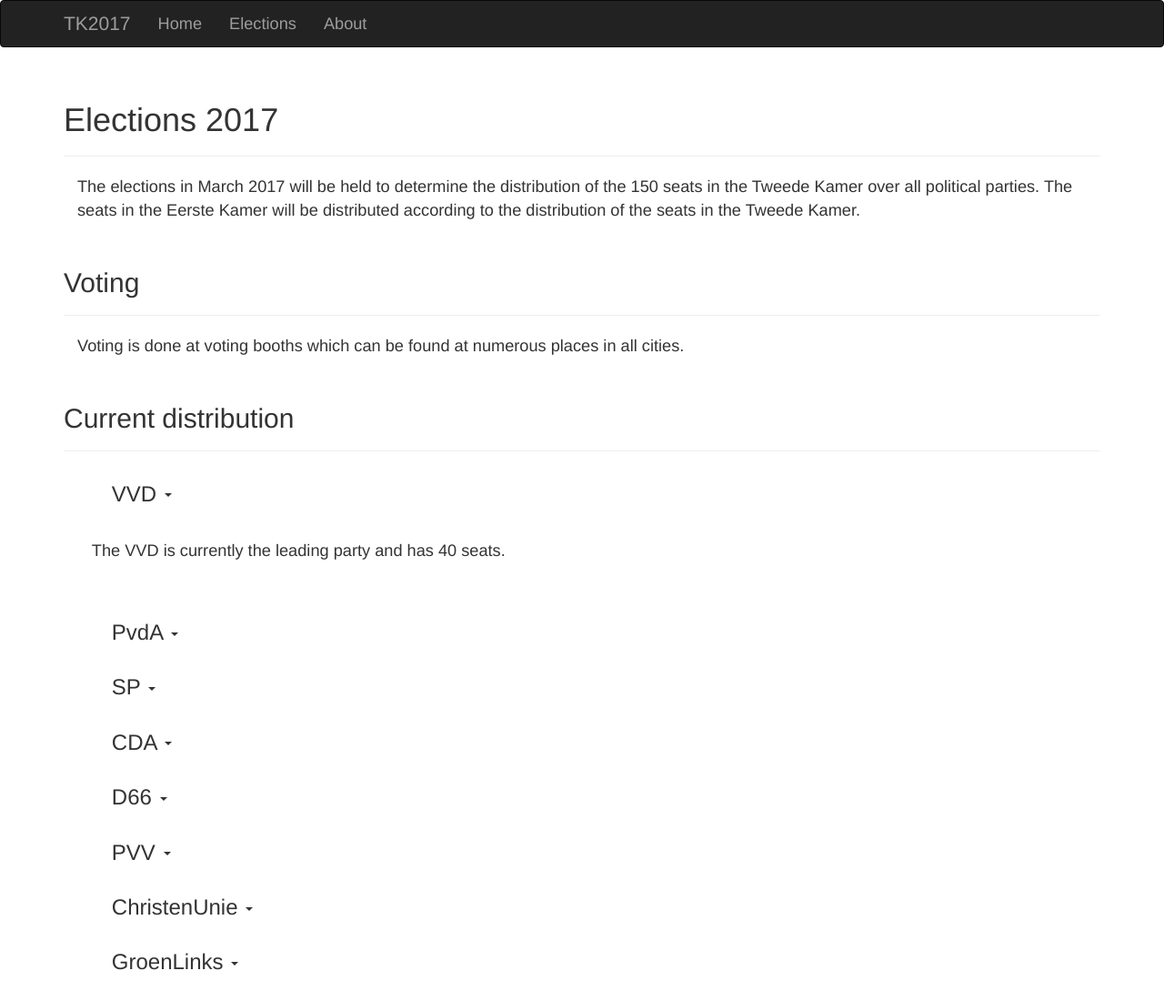
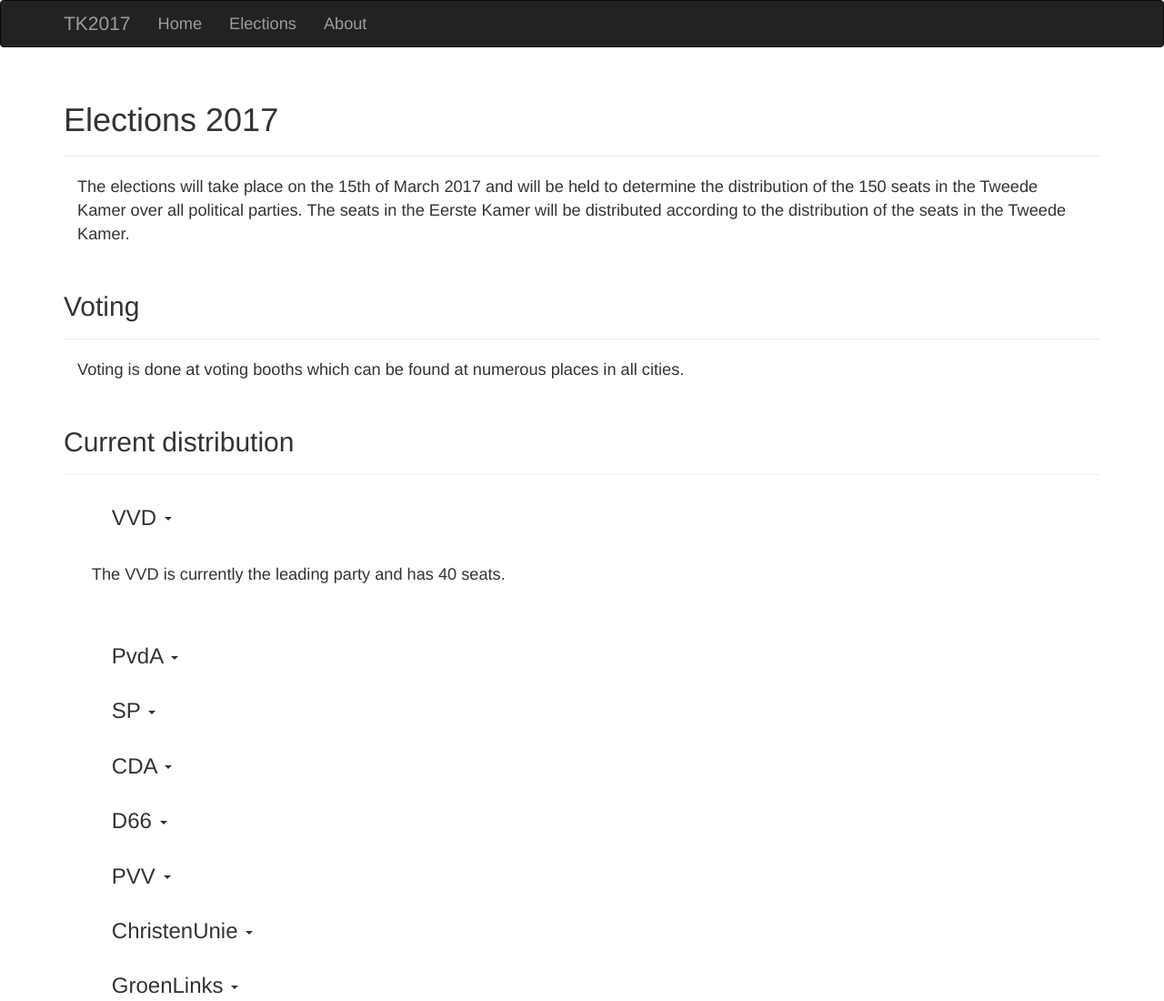
Before and after one commit to avharus/tk2017, a plain HTML site: page elections.html in a window 1280 px wide. Shown: the top 1100 px of the page at 91% size. Drawn offline with nearby package versions, Linux system fonts and the light colour scheme.

Commit message:
Update elections.html

```diff
--- a/elections.html
+++ b/elections.html
@@ -45,7 +45,7 @@
         <h1>Elections 2017</h1>
       </div>
       <div class="col-lg-12 col-md-12 col-sm-12 col-xs-12">
-        <p>The elections in March 2017 will be held to determine the distribution of the 150 seats in the Tweede Kamer over all political parties. The seats in the Eerste Kamer will be distributed according to the distribution of the seats in the Tweede Kamer.</p>
+        <p>The elections will take place on the 15th of March 2017 and will be held to determine the distribution of the 150 seats in the Tweede Kamer over all political parties. The seats in the Eerste Kamer will be distributed according to the distribution of the seats in the Tweede Kamer.</p>
       </div>
     </div>
 
```
